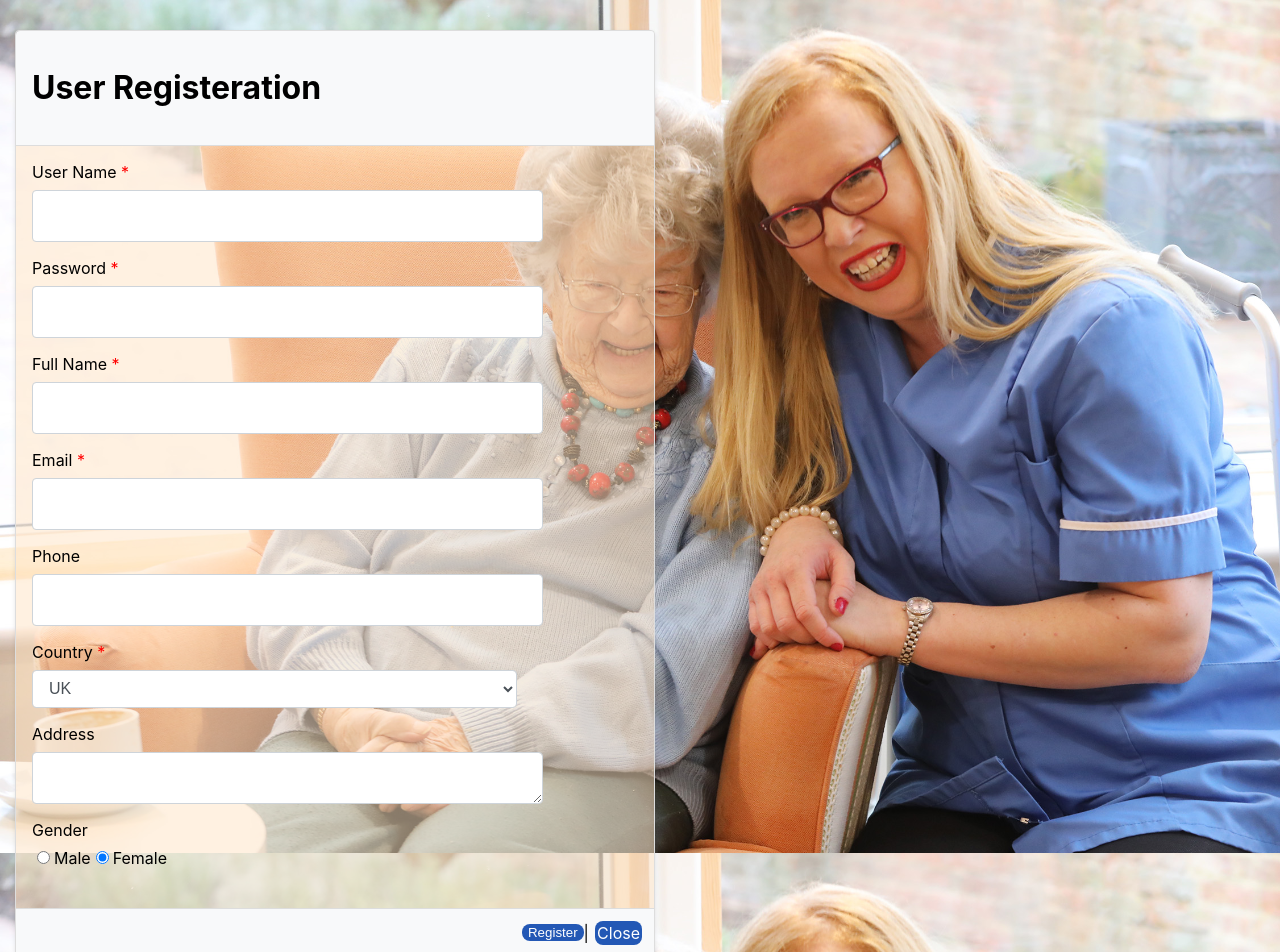
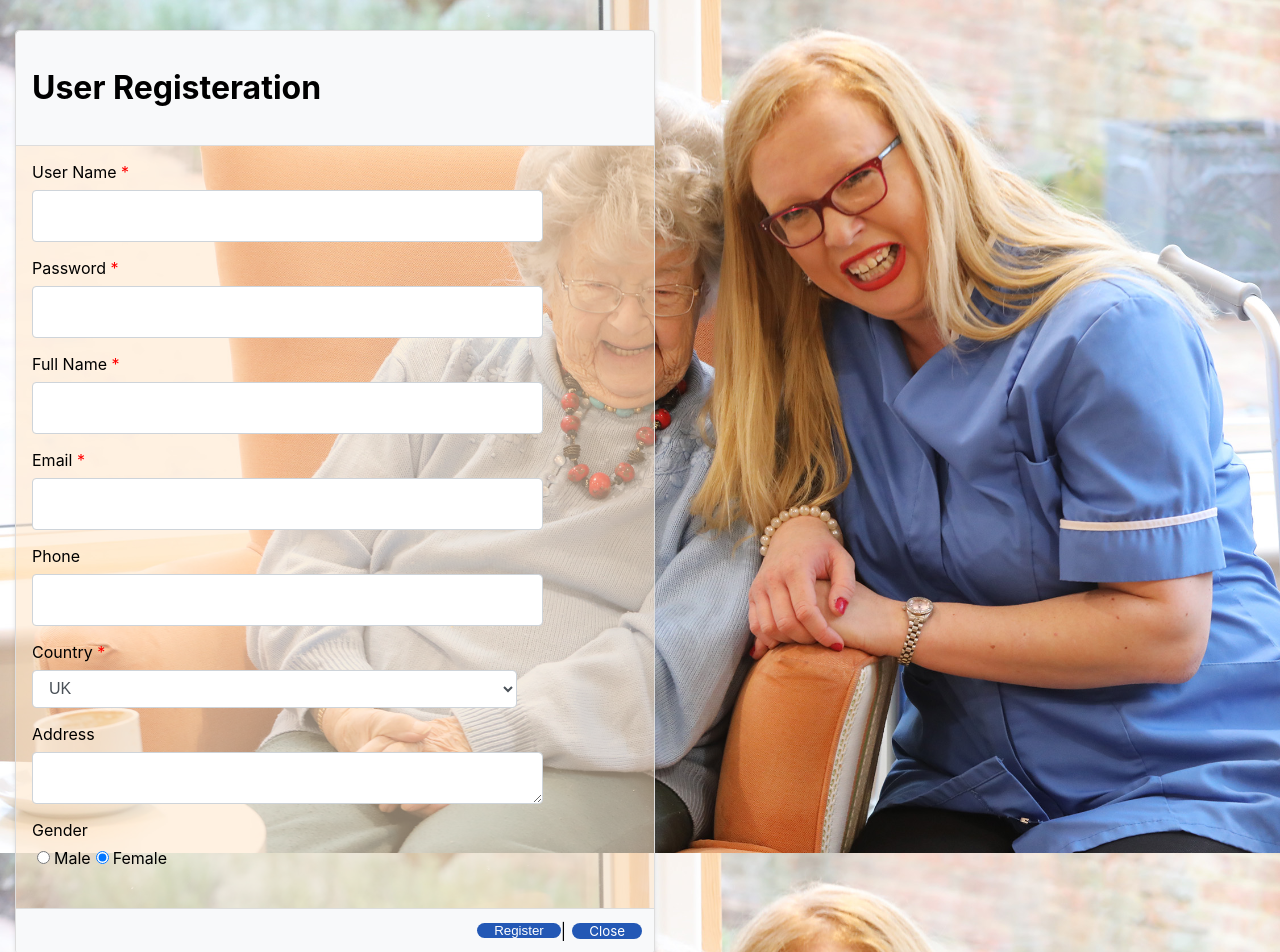
Before and after one commit to JosephSanja/rosecroft-employeetracker, a React (Create React App) app: page /register in a window 1280 px wide. Shown: the top 952 px of the page. Built offline with nearby package versions, Linux system fonts and the light colour scheme.

Commit message:
css changes

```diff
--- a/src/App.css
+++ b/src/App.css
@@ -36,11 +36,7 @@
   color: #fff;
   padding: 1%;
 }
-a{
-  text-decoration: none !important;
-  color: white !important;
-  padding: 2px;
-}
+
 app-check{
   height: 20px;
   width: 20px;
@@ -52,11 +48,7 @@ app-check{
   color: #fff;
   padding: 1%;
 }
-a{
-  text-decoration: none !important;
-  color: white !important;
-  padding: 2px;
-}
+
 
 @keyframes App-logo-spin {
   from {
--- a/src/Login/Login.css
+++ b/src/Login/Login.css
@@ -20,7 +20,7 @@ h2{
 .login-button{
     border-radius: 8px;
     border: none;
-    background-color: #5592c6;
+    background-color: #2358b5;
     color: white;
 
 }
@@ -32,11 +32,14 @@ h2{
   border: none;
 
 }
-.btn1 {border-radius: 8px;
+.btn {border-radius: 8px;
   margin-left: 1%;
   background-color: #2358b5;
   color: white;
-  border: none;}
+  border: none;
+  text-decoration: none;
+  font-size: smaller;
+  padding: 0 17px;}
 
 
 .Login{
--- a/src/Register/Register.css
+++ b/src/Register/Register.css
@@ -37,10 +37,13 @@ textarea { resize: vertical; }
     color: white;
     border: none; }
 
-link{
+.btn1{
     border-radius: 8px;
-  margin-left: 1%;
-  background-color: #2358b5;
-  color: white;
-  border: none;
+    margin-left: 1%;
+    background-color: #2358b5;
+    color: white;
+    border: none;
+    text-decoration: none;
+    font-size: smaller;
+    padding: 0 17px;
 }
```
